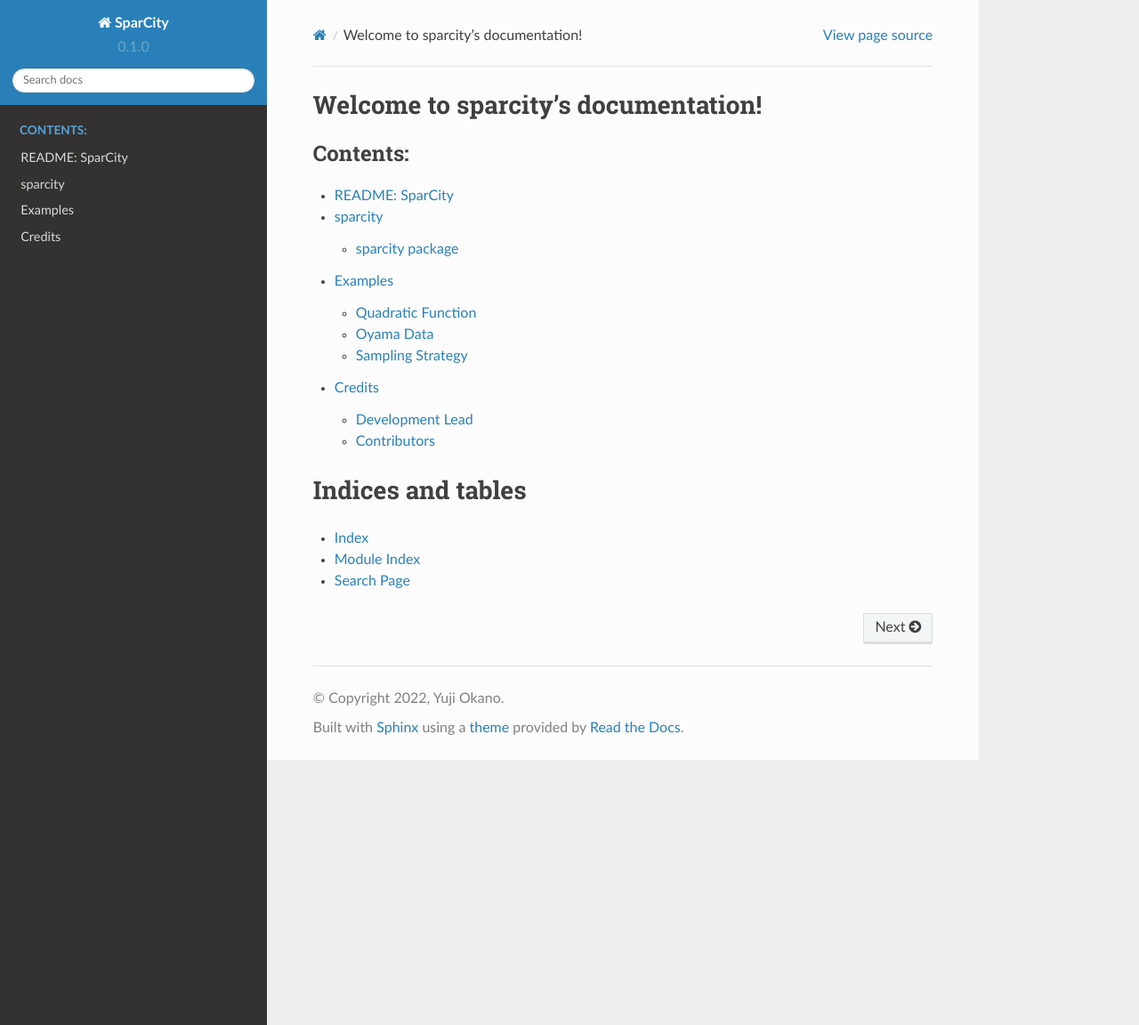
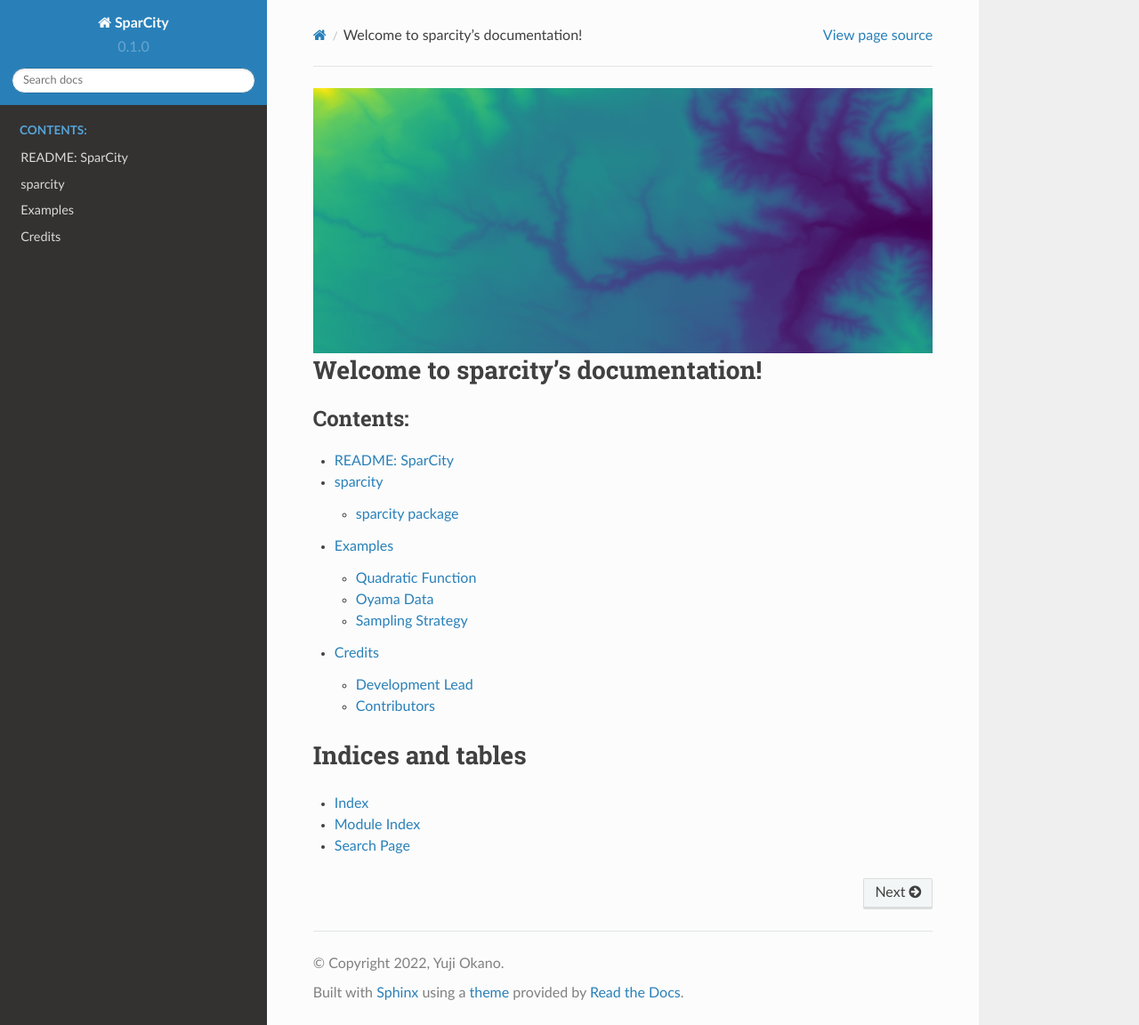
Before and after one commit to yo-aka-gene/SparCity, a Sphinx documentation site: the page built from docs/index.rst, in a window 1280 px wide and 1152 px high. Shown: the whole window at 89% size. Built offline with Sphinx 7.4.7 and the Read the Docs theme 2.0.0, drawn with Linux system fonts in a browser that asks for light colours; pages that are not in the unit, such as notebooks, are missing from menus.

Commit message:
:books::art: add cover image

```diff
--- a/docs/index.rst
+++ b/docs/index.rst
@@ -2,6 +2,9 @@
    sphinx-quickstart on Tue Dec 13 15:15:58 2022.
    You can adapt this file completely to your liking, but it should at least
    contain the root `toctree` directive.
+.. image:: ./_static/cover.png
+    :align: center
+
 
 Welcome to sparcity's documentation!
 ====================================
```
Also changed, not shown: docs/_static/cover.png (added).
